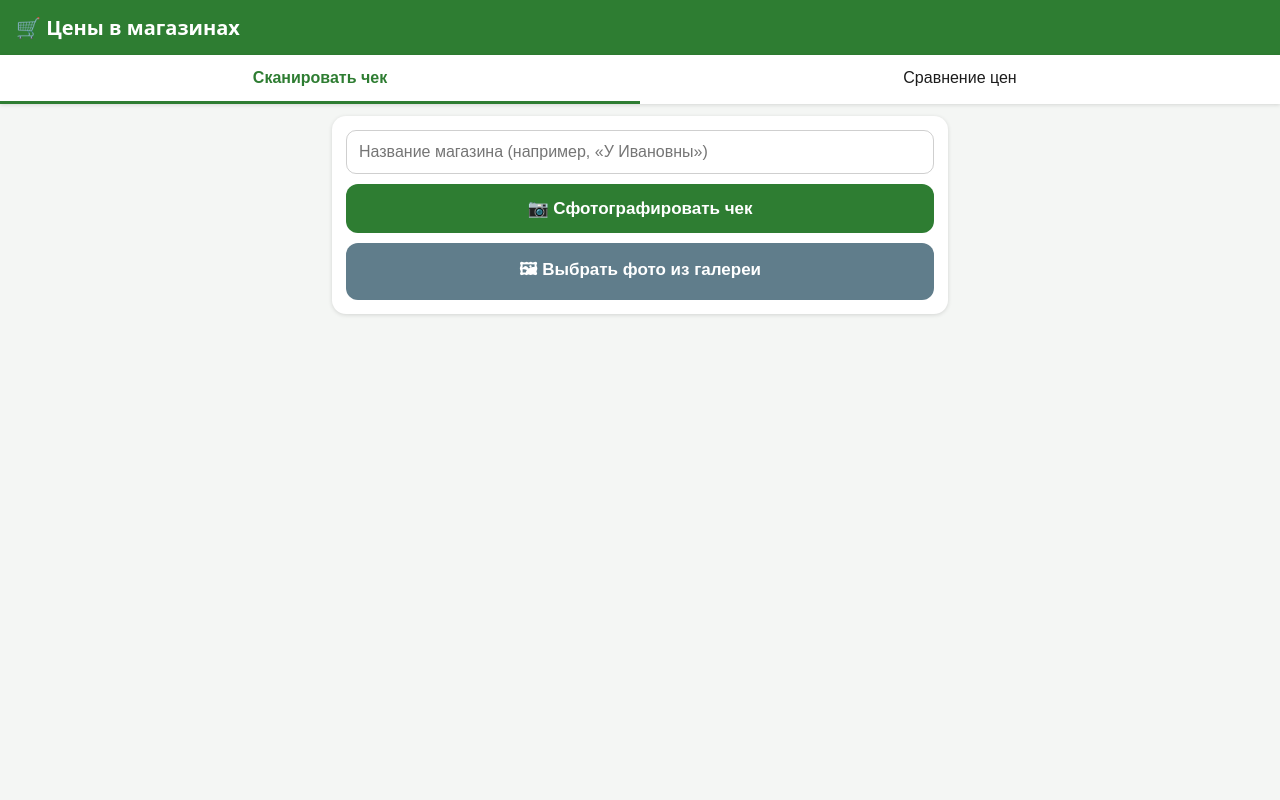
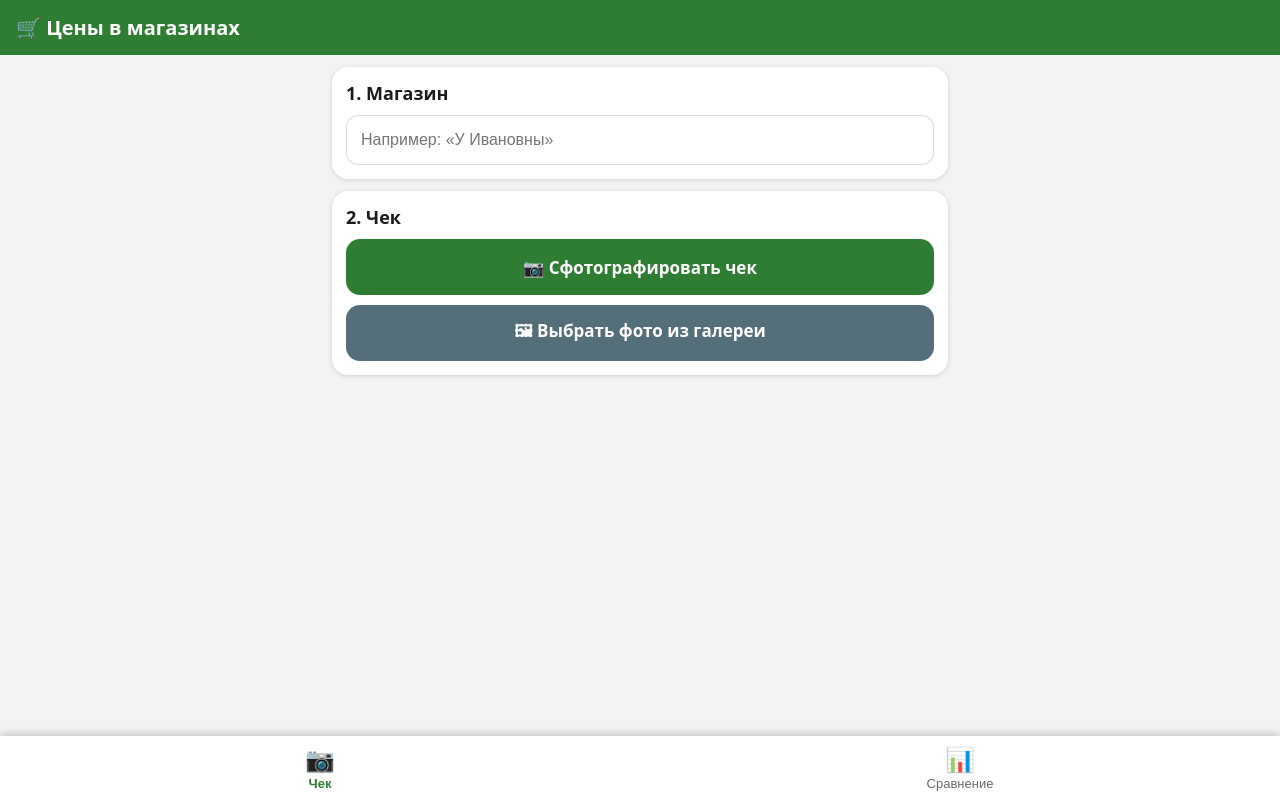
Before and after one commit to tom32-code/village-prices, a Flask app: page / in a window 1280 px wide. Run offline with Flask 3, Linux system fonts and the light colour scheme; some libraries are stand-ins or nearby versions.

Commit message:
Update index.html

```diff
--- a/templates/index.html
+++ b/templates/index.html
@@ -9,89 +9,114 @@
 <meta name="apple-mobile-web-app-capable" content="yes">
 <title>Цены в магазинах</title>
 <style>
-  :root { --g:#2e7d32; --bg:#f4f6f4; --card:#fff; --red:#d32f2f; --tx:#1c1c1c; }
+  :root { --g:#2e7d32; --bg:#f1f4f1; --card:#fff; --red:#d32f2f; --tx:#1c1c1c; --mut:#6b6b6b; }
   @media (prefers-color-scheme: dark) {
-    :root { --bg:#121412; --card:#1e221e; --tx:#eee; }
+    :root { --bg:#0f120f; --card:#1c211c; --tx:#eee; --mut:#a0a8a0; }
   }
-  * { box-sizing:border-box; }
-  body { margin:0; font-family:system-ui,sans-serif; background:var(--bg); color:var(--tx);
-         padding-bottom:env(safe-area-inset-bottom); }
+  * { box-sizing:border-box; -webkit-tap-highlight-color:transparent; }
+  html { -webkit-text-size-adjust:100%; }
+  body { margin:0; font-family:system-ui,-apple-system,sans-serif; background:var(--bg); color:var(--tx);
+         padding-bottom:calc(80px + env(safe-area-inset-bottom)); }
   header { background:var(--g); color:#fff; padding:calc(14px + env(safe-area-inset-top)) 16px 14px;
-           font-size:20px; font-weight:600; }
-  nav { display:flex; background:var(--card); position:sticky; top:0; box-shadow:0 1px 4px #0002; }
-  nav button { flex:1; padding:14px; border:0; background:none; color:var(--tx); font-size:16px;
-               border-bottom:3px solid transparent; }
-  nav button.on { border-color:var(--g); color:var(--g); font-weight:600; }
+           font-size:20px; font-weight:700; }
   main { padding:12px; max-width:640px; margin:auto; }
-  .card { background:var(--card); border-radius:14px; padding:14px; margin-bottom:12px;
-          box-shadow:0 1px 4px #0002; }
+
+  .card { background:var(--card); border-radius:16px; padding:14px; margin-bottom:12px;
+          box-shadow:0 1px 5px #0002; }
+  .card h2 { margin:0 0 10px; font-size:18px; }
+
   input[type=text], input[type=number], input[type=search] {
-    width:100%; padding:12px; font-size:16px; border:1px solid #8886; border-radius:10px;
-    background:transparent; color:var(--tx); }
-  .btn { display:block; width:100%; padding:14px; margin-top:10px; border:0; border-radius:12px;
-         background:var(--g); color:#fff; font-size:17px; font-weight:600; }
-  .btn.alt { background:#607d8b; }
-  .row { display:flex; gap:8px; margin-bottom:8px; align-items:center; }
-  .row .name { flex:2; } .row .price { flex:1; }
-  .row .x { border:0; background:none; font-size:22px; color:var(--red); padding:4px 8px; }
-  .bad { border:2px solid var(--red) !important; background:#d32f2f18 !important; }
-  .hint { color:var(--red); font-size:13px; margin:4px 0 10px; }
-  .msg { padding:10px; border-radius:10px; margin:8px 0; background:#2e7d3222; }
-  .msg.err { background:#d32f2f22; }
-  .grp h3 { margin:0 0 6px; font-size:17px; }
-  .grp .line { display:flex; justify-content:space-between; padding:3px 0; font-size:15px; }
-  .grp .best { color:var(--g); font-weight:700; }
-  .hidden { display:none; }
-  .small { font-size:13px; opacity:.7; }
+    width:100%; height:50px; padding:0 14px; font-size:16px; border:1.5px solid #8885;
+    border-radius:12px; background:transparent; color:var(--tx); outline:none; }
+  input:focus { border-color:var(--g); }
+
+  .btn { display:flex; align-items:center; justify-content:center; width:100%; min-height:56px;
+         margin-top:10px; border:0; border-radius:14px; background:var(--g); color:#fff;
+         font-size:17px; font-weight:600; text-align:center; cursor:pointer; padding:10px; }
+  .btn.alt { background:#546e7a; }
+  .btn.ghost { background:transparent; color:var(--g); border:2px solid var(--g); }
+  .btn:active { opacity:.8; }
+
+  /* поля выбора файла: невидимые, но не display:none */
+  .pick { position:absolute; width:1px; height:1px; opacity:0; overflow:hidden; clip:rect(0,0,0,0); }
+
+  .item { border:1.5px solid #8884; border-radius:14px; padding:10px; margin-bottom:10px; }
+  .item .top { display:flex; gap:8px; }
+  .item .top input { flex:1; }
+  .item .bot { display:flex; gap:8px; align-items:center; margin-top:8px; }
+  .item .bot input { flex:1; }
+  .item .cur { font-size:18px; color:var(--mut); }
+  .x { width:50px; height:50px; border:0; border-radius:12px; background:#d32f2f22;
+       color:var(--red); font-size:22px; flex:none; }
+  .item.bad { border-color:var(--red); background:#d32f2f14; }
+  .item.bad input.name { border-color:var(--red); }
+  .hint { color:var(--red); font-size:14px; margin:0 0 10px; }
+
+  .msg { padding:12px; border-radius:12px; margin-top:10px; background:#2e7d3226; font-size:15px; }
+  .msg.err { background:#d32f2f26; }
+
+  .grp h3 { margin:0 0 8px; font-size:18px; }
+  .line { display:flex; justify-content:space-between; align-items:center; padding:8px 0;
+          border-top:1px solid #8883; font-size:16px; gap:8px; }
+  .line .who { flex:1; }
+  .line .who small { display:block; color:var(--mut); font-size:12px; }
+  .line .pr { font-weight:600; white-space:nowrap; }
+  .line.best .pr { color:var(--g); font-size:18px; }
+  .line .del { border:0; background:none; color:var(--mut); font-size:18px; padding:6px 10px; }
+  .empty { text-align:center; color:var(--mut); padding:24px 10px; }
+
+  .hidden { display:none !important; }
+
+  nav { position:fixed; left:0; right:0; bottom:0; display:flex; background:var(--card);
+        box-shadow:0 -2px 8px #0003; padding-bottom:env(safe-area-inset-bottom); z-index:5; }
+  nav button { flex:1; height:64px; border:0; background:none; color:var(--mut); font-size:13px;
+               display:flex; flex-direction:column; align-items:center; justify-content:center; gap:2px; }
+  nav button span { font-size:24px; }
+  nav button.on { color:var(--g); font-weight:700; }
 </style>
 </head>
 <body>
 <header>🛒 Цены в магазинах</header>
-<nav>
-  <button id="t1" class="on">Сканировать чек</button>
-  <button id="t2">Сравнение цен</button>
-</nav>
 
 <main>
   <section id="p1">
     <div class="card">
-      <input type="text" id="store" placeholder="Название магазина (например, «У Ивановны»)">
-      <input type="file" id="file" accept="image/*" capture="environment" class="hidden">
-      <button class="btn" id="cam">📷 Сфотографировать чек</button>
-      <button class="btn alt" id="pick">🖼 Выбрать фото из галереи</button>
+      <h2>1. Магазин</h2>
+      <input type="text" id="store" placeholder="Например: «У Ивановны»" autocomplete="off">
+    </div>
+
+    <div class="card">
+      <h2>2. Чек</h2>
+      <label class="btn" for="fileCam">📷 Сфотографировать чек</label>
+      <input type="file" id="fileCam" class="pick" accept="image/*" capture="environment">
+      <label class="btn alt" for="fileGal">🖼 Выбрать фото из галереи</label>
+      <input type="file" id="fileGal" class="pick" accept="image/*">
       <div id="status"></div>
     </div>
 
     <div class="card hidden" id="review">
-      <b>Распознанные товары</b>
-      <div class="hint" id="hint"></div>
+      <h2>3. Проверьте товары</h2>
+      <p class="hint" id="hint"></p>
       <div id="rows"></div>
-      <button class="btn alt" id="add">+ Добавить строку</button>
-      <button class="btn" id="save">💾 Сохранить в базу</button>
+      <button class="btn ghost" id="add" type="button">＋ Добавить строку</button>
+      <button class="btn" id="save" type="button">💾 Сохранить в базу</button>
     </div>
   </section>
 
   <section id="p2" class="hidden">
-    <div class="card"><input type="search" id="q" placeholder="Поиск товара…"></div>
+    <div class="card"><input type="search" id="q" placeholder="🔍 Поиск товара…"></div>
     <div id="list"></div>
   </section>
 </main>
 
+<nav>
+  <button id="t1" class="on" type="button"><span>📷</span>Чек</button>
+  <button id="t2" type="button"><span>📊</span>Сравнение</button>
+</nav>
+
 <script>
 const $ = (id) => document.getElementById(id);
 
-// ---- вкладки ----
-function tab(n) {
-  $("p1").classList.toggle("hidden", n !== 1);
-  $("p2").classList.toggle("hidden", n !== 2);
-  $("t1").classList.toggle("on", n === 1);
-  $("t2").classList.toggle("on", n === 2);
-  if (n === 2) loadList();
-}
-$("t1").onclick = () => tab(1);
-$("t2").onclick = () => tab(2);
-
-// ---- сообщения ----
 function say(text, err) {
   const s = $("status");
   s.textContent = "";
@@ -101,8 +126,22 @@ function say(text, err) {
   d.textContent = text;
   s.appendChild(d);
 }
+window.addEventListener("error", (e) => say("Ошибка: " + e.message, true));
+window.addEventListener("unhandledrejection", (e) => say("Ошибка: " + (e.reason && e.reason.message || e.reason), true));
 
-// ---- фото -> сжатие (бесплатный OCR принимает файлы до ~1 МБ) ----
+// ---- вкладки ----
+function tab(n) {
+  $("p1").classList.toggle("hidden", n !== 1);
+  $("p2").classList.toggle("hidden", n !== 2);
+  $("t1").classList.toggle("on", n === 1);
+  $("t2").classList.toggle("on", n === 2);
+  window.scrollTo(0, 0);
+  if (n === 2) loadList();
+}
+$("t1").onclick = () => tab(1);
+$("t2").onclick = () => tab(2);
+
+// ---- сжатие фото (бесплатный OCR принимает файлы до ~1 МБ) ----
 function compress(file) {
   return new Promise((resolve, reject) => {
     const img = new Image();
@@ -120,74 +159,95 @@ function compress(file) {
   });
 }
 
-$("cam").onclick = () => { $("file").setAttribute("capture", "environment"); $("file").click(); };
-$("pick").onclick = () => { $("file").removeAttribute("capture"); $("file").click(); };
-
-$("file").onchange = async (e) => {
+async function handleFile(e) {
   const f = e.target.files[0];
   if (!f) return;
-  say("⏳ Распознаю чек… (может занять до минуты)");
+  say("⏳ Распознаю чек… (до минуты, если сервер просыпался)");
   try {
     const blob = await compress(f);
     const fd = new FormData();
     fd.append("image", blob, "receipt.jpg");
     const r = await fetch("/api/ocr", { method: "POST", body: fd });
     const j = await r.json();
-    if (!r.ok) throw new Error(j.error || "Ошибка");
+    if (!r.ok) throw new Error(j.error || "Ошибка сервера");
     $("rows").textContent = "";
     j.lines.forEach(addRow);
     $("review").classList.remove("hidden");
     updateHint();
-    say(j.lines.length ? `Найдено строк: ${j.lines.length}` : "Не нашли строки с ценами. Добавьте вручную или переснимите.", !j.lines.length);
+    say(j.lines.length ? "Найдено строк: " + j.lines.length
+                       : "Строки с ценами не найдены. Добавьте вручную или переснимите.", !j.lines.length);
+    $("review").scrollIntoView({ behavior: "smooth" });
   } catch (err) {
     say("❌ " + err.message, true);
   }
   e.target.value = "";
-};
+}
+$("fileCam").addEventListener("change", handleFile);
+$("fileGal").addEventListener("change", handleFile);
 
-// ---- редактирование строк ----
+// ---- строки чека ----
 function addRow(it) {
   it = it || { raw: "", name: "", price: "", suspicious: false };
   const row = document.createElement("div");
-  row.className = "row";
+  row.className = "item" + (it.suspicious ? " bad" : "");
   row.dataset.raw = it.raw || "";
+
   const name = document.createElement("input");
-  name.type = "text"; name.className = "name"; name.value = it.name || "";
-  name.placeholder = "Название";
+  name.type = "text"; name.className = "name"; name.placeholder = "Название товара";
+  name.value = it.name || "";
+  name.oninput = () => { row.classList.remove("bad"); updateHint(); };
+
+  const x = document.createElement("button");
+  x.type = "button"; x.className = "x"; x.textContent = "✕";
+  x.onclick = () => { row.remove(); updateHint(); };
+
+  const top = document.createElement("div");
+  top.className = "top";
+  top.append(name, x);
+
   const price = document.createElement("input");
-  price.type = "number"; price.step = "0.01"; price.className = "price";
-  price.value = it.price; price.placeholder = "Цена";
-  const x = document.createElement("button");
-  x.className = "x"; x.textContent = "✕";
-  x.onclick = () => { row.remove(); updateHint(); };
-  if (it.suspicious) name.classList.add("bad");
-  name.oninput = () => { name.classList.remove("bad"); updateHint(); };
-  row.append(name, price, x);
+  price.type = "number"; price.step = "0.01"; price.inputMode = "decimal";
+  price.className = "price"; price.placeholder = "Цена"; price.value = it.price;
+
+  const cur = document.createElement("span");
+  cur.className = "cur"; cur.textContent = "₽";
+
+  const bot = document.createElement("div");
+  bot.className = "bot";
+  bot.append(price, cur);
+
+  row.append(top, bot);
   $("rows").appendChild(row);
 }
 $("add").onclick = () => addRow();
 
 function updateHint() {
-  const n = document.querySelectorAll("#rows .bad").length;
-  $("hint").textContent = n ? `Красным выделено непонятных названий: ${n}. Нажмите и переименуйте.` : "";
+  const n = document.querySelectorAll("#rows .item.bad").length;
+  $("hint").textContent = n ? "Красным выделено непонятных названий: " + n + ". Нажмите и переименуйте." : "";
 }
 
 $("save").onclick = async () => {
-  const items = [...document.querySelectorAll("#rows .row")].map((r) => ({
+  const items = [...document.querySelectorAll("#rows .item")].map((r) => ({
     raw: r.dataset.raw,
     name: r.querySelector(".name").value,
     price: r.querySelector(".price").value,
   }));
-  if (document.querySelector("#rows .bad") && !confirm("Остались непонятные названия. Сохранить всё равно?")) return;
+  if (!items.length) return;
+  if (document.querySelector("#rows .item.bad") && !confirm("Остались непонятные названия. Сохранить всё равно?")) return;
+  try {
     const r = await fetch("/api/items", {
       method: "POST",
       headers: { "Content-Type": "application/json" },
       body: JSON.stringify({ store: $("store").value, items }),
     });
     const j = await r.json();
-  say(`✅ Сохранено товаров: ${j.saved}`);
+    say("✅ Сохранено товаров: " + j.saved);
     $("review").classList.add("hidden");
     $("rows").textContent = "";
+    window.scrollTo(0, 0);
+  } catch (err) {
+    say("❌ " + err.message, true);
+  }
 };
 
 // ---- сравнение цен ----
@@ -201,12 +261,13 @@ async function loadList() {
   const keys = Object.keys(groups).sort();
   if (!keys.length) {
     const d = document.createElement("div");
-    d.className = "card small"; d.textContent = "Пока пусто. Отсканируйте первый чек.";
+    d.className = "empty"; d.textContent = "Пока пусто. Отсканируйте первый чек 📷";
     box.appendChild(d);
+    return;
   }
   keys.forEach((k) => {
-    const g = groups[k];
-    const min = Math.min(...g.map((x) => x.price));
+    const g = groups[k].sort((a, b) => a.price - b.price);
+    const min = g[0].price;
     const card = document.createElement("div");
     card.className = "card grp";
     const h = document.createElement("h3");
@@ -215,11 +276,23 @@ async function loadList() {
     g.forEach((x) => {
       const line = document.createElement("div");
       line.className = "line" + (x.price === min ? " best" : "");
-      const a = document.createElement("span");
-      a.textContent = x.store + " · " + (x.created || "").slice(0, 10);
-      const b = document.createElement("span");
-      b.textContent = x.price.toFixed(2) + " ₽" + (x.price === min ? " ★" : "");
-      line.append(a, b);
+      const who = document.createElement("div");
+      who.className = "who";
+      who.textContent = x.store;
+      const small = document.createElement("small");
+      small.textContent = (x.created || "").slice(0, 10);
+      who.appendChild(small);
+      const pr = document.createElement("div");
+      pr.className = "pr";
+      pr.textContent = x.price.toFixed(2) + " ₽" + (x.price === min ? " ★" : "");
+      const del = document.createElement("button");
+      del.type = "button"; del.className = "del"; del.textContent = "🗑";
+      del.onclick = async () => {
+        if (!confirm("Удалить эту запись?")) return;
+        await fetch("/api/items/" + x.id, { method: "DELETE" });
+        loadList();
+      };
+      line.append(who, pr, del);
       card.appendChild(line);
     });
     box.appendChild(card);
```
Lines whose indentation alone changed are shown as unchanged.
